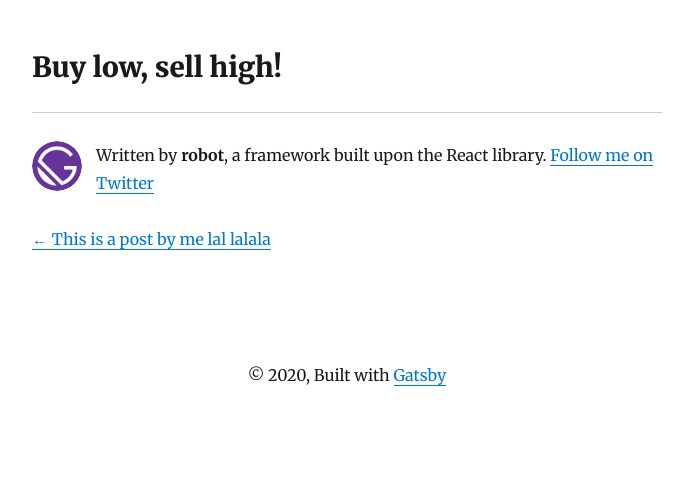
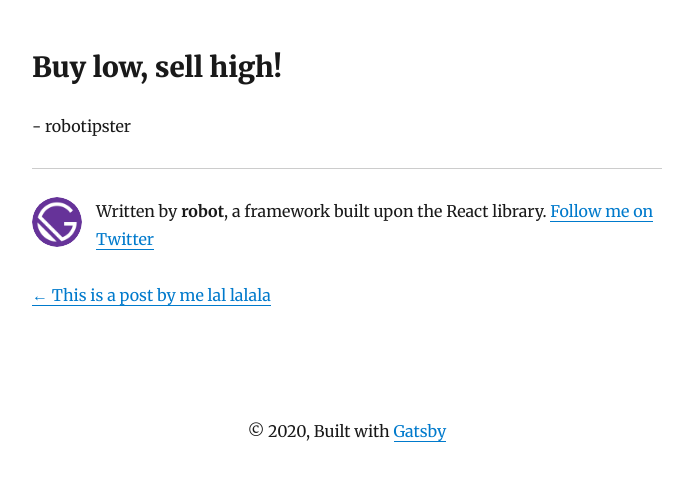
Before and after one commit to edwardmolasses/robotipster, a Gatsby site: page /blog/robotipster-tip-of-the-day/ in a window 1280 px wide. Shown: the part 198-678 px from the top of the page, without its empty margins (293-986 px from the left). Built offline with nearby package versions, Linux system fonts and the light colour scheme; Gatsby itself is replaced by a stand-in of ours; some packages are replaced by stand-ins of ours.

Commit message:
Update Blog “robotipster-tip-of-the-day”

```diff
--- a/content/blog/robotipster-tip-of-the-day.md
+++ b/content/blog/robotipster-tip-of-the-day.md
@@ -5,3 +5,5 @@ title: Robotipster Tip of the Day
 description: "Robotipster's tip of the day is:"
 ---
 ## Buy low, sell high!
+
+\- robotipster
```
